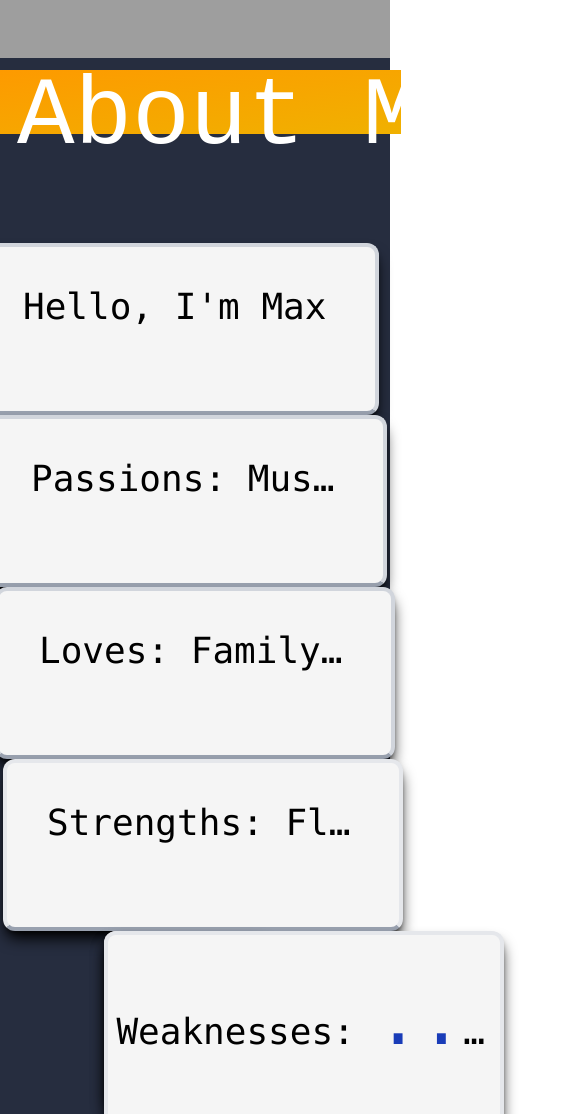
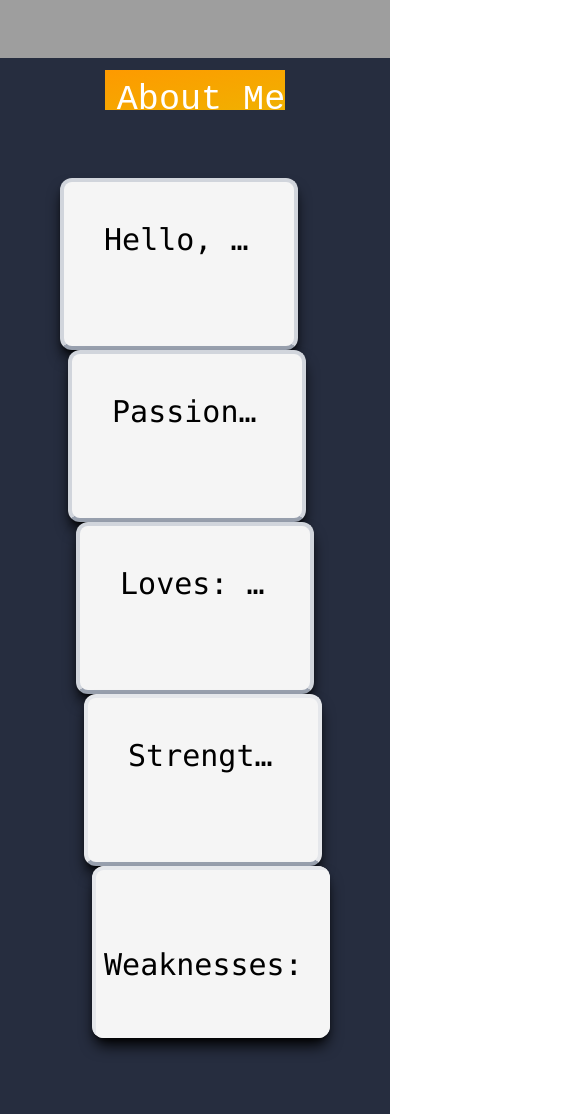
Before and after one commit to mbauerw/personal-website, a React (Vite) app: page / in a window 390 px wide. Shown: the part 886-2000 px from the top of the page, 585 px wide, since content can reach past the window. Built offline with nearby package versions, Linux system fonts and the light colour scheme; grey boxes are pictures that could not be loaded.

Commit message:
locked down breakpoints on front page. Implementing the content of expandable divs

```diff
--- a/src/components/Blank.jsx
+++ b/src/components/Blank.jsx
@@ -15,11 +15,11 @@ function Blank({
   const elementRef = useRef(null);
   const rafRef = useRef(null);
 
-  // Pass the ref directly as first argument
+  // paralax stuff
   const isInView = useInView(elementRef, {
     threshold: 0,
     triggerOnce: false,
-    rootMargin: '200px 0px 200px 0px' // Start parallax before element enters view
+    rootMargin: '200px 0px 200px 0px'
   });
 
   const calculateParallax = useCallback(() => {
@@ -30,10 +30,7 @@ function Blank({
     const elementCenter = rect.top + rect.height / 2;
     const windowCenter = window.innerHeight / 2;
 
-    // Calculate distance from window center (negative when above center, positive when below)
     const distance = elementCenter - windowCenter;
-
-    // Apply parallax effect based on distance and speed
     const parallaxOffset = -distance * speed;
 
     setOffsetY(parallaxOffset);
--- a/src/components/ExpandableDiv.jsx
+++ b/src/components/ExpandableDiv.jsx
@@ -7,10 +7,11 @@ function ExpandableDiv({
   imgId,
   sendState,
   isActive,
-  height="xl:h-[95%] h-24",
-  width="xl:w-24 w-[95%] xl:min-w-24",
+  height="xl:h-[95%] h-24 ",
+  width="xl:w-24 xl:min-w-24 w-[95%]",
   expandedHeight="xl:h-[95%] h-full",
   expandedWidth="xl:w-full w-[95%]",
+  children,
   className}
   ) {
   const [expanded, setExpanded] = useState(false);
@@ -37,9 +38,9 @@ function ExpandableDiv({
         `}
     >
       {!expanded && <p className="font-bold xl:[writing-mode:vertical-lr] xl:rotate-180 text-6xl p-4">{label}</p>}
-      {expanded && <div class="h-1/2 w-400 overflow-hidden"><Photo imgId={imgId}></Photo></div>}
+      {expanded && <div className="h-1/2 w-400 overflow-hidden"><Photo imgId={imgId}></Photo></div>}
 
-      {expanded && <div class="h-1/2 w-full">asdfasdfasdfa</div>}
+      {expanded && <div className="h-1/2 w-full">{children}</div>}
 
 
     </div>
--- a/src/components/Header.jsx
+++ b/src/components/Header.jsx
@@ -45,26 +45,6 @@ const Header = ({ heroRef, aboutRef, refs }) => {
 
   }
 
-  const [delayedVisible, setDelayedVisible] = useState(false);
-
-  useEffect(() => {
-    let timeout;
-
-    if (showElement) {
-      timeout = setTimeout(() => {
-        setDelayedVisible(true);
-      }, 1400);
-    } else {
-      setDelayedVisible(false);
-    }
-
-    return () => {
-      if (timeout) clearTimeout(timeout);
-    };
-  }, [showElement]);
-
-
-
   return (
     <div
       id="header-wrap"
--- a/src/components/Portrait.jsx
+++ b/src/components/Portrait.jsx
@@ -38,7 +38,9 @@ function Portrait({
         style={{
           backgroundPosition: `${offset}px`,
           width: `${width}px`,
-          height: `${height}px`
+          height: `${height}px`,
+          maxHeight: '80%',
+          maxWidth: '90%'
         }}
         >
         <div
@@ -51,7 +53,9 @@ function Portrait({
             className="absolute rounded-full pointer-events-none"
             style={{
               width: `${width-100}px`,
-              height: `${height-140}px`
+              height: `${height-140}px`,
+              maxHeight: '80%',
+              maxWidth: '90%'
             }}
             />
 
--- a/src/index.css
+++ b/src/index.css
@@ -13,6 +13,10 @@
   --color-tahiti: #3ab7bf;
   --color-bermuda: #78dcca;
   --color-logo: #494f55;
+  --breakpoint-xs: 30rem;
+  --breakpoint-2xl: 100rem;
+  --breakpoint-3xl: 120rem;
+
 }
 
 @layer utilities {
--- a/src/pages/Hero.jsx
+++ b/src/pages/Hero.jsx
@@ -15,46 +15,48 @@ const Hero = forwardRef(({ height = 900, minHeight = 900, className = "" }, ref)
   return (
     <div
       id="hero-wrap"
-      className={`w-full justify-center min-h-[1800px] ${className} grid lg:grid-cols-[4fr_5px_2fr] grid-rows-[1fr_6fr] grid-cols-1 space-y-10 lg:min-h-[1000px] lg:max-h-[1000px]`}
+      className={`w-full justify-center min-h-[1800px] ${className} grid lg:grid-cols-[4fr_5px_2fr] md:grid-rows-[1fr_6fr] grid-rows-[100px_6fr] grid-cols-1 space-y-10 lg:min-h-[1000px] lg:max-h-[1000px]`}
       ref={ref}>
       {/* banner   */}
-      <div className='col-span-full row-span-1 justify-self-center'>
-        <div className='bg-linear-to-br from-amber-500 to-yellow-500 h-16 w-103 justify-self-center'>
-          <p className='text-8xl text-white mt-3 ml-7 w-120 a6 weight-500 '>
-            About   Me
-          </p>
+      <div className='col-span-full row-span-1 w-full justify-self-center'>
+        <div className='bg-linear-to-br from-amber-500 to-yellow-500  justify-self-center
+          lg:h-16 lg:w-110 md:h-13 md:w-90 xs:h-11 xs:w-70 h-10 mt-3'>
+            <p className='text-white sm:ml-7 a6 xs:pt-3 pt-1 weight-500 lg:text-8xl lg:w-160 md:text-7xl md:w-140 sm:text-6xl xs:w-[140%] xs:text-6xl w-[110%] text-[9cqw] ml-3'>
+              About   Me
+            </p>
+          </div>
         </div>
-      </div>
       {/* blurbs   */}
       <div className='col-span-1 relative rounded-sm row-span-1 max-h-[900px] grid grid-cols-1 grid-rows-5 bg-neutral-00/40 w-[95%] h-[95%] lg:min-h-[500px] px-5 justify-self-center content-center lg:justify-center justify-items-center py-5'>
-      <p className='group w-1/2 min-w-100 z-1 text-4xl hover:!text-5xl p3 bg-neutral-100 shadow-lg shadow-black antialiased border-gray-300 border-4 border-b-gray-400 p-10 rounded-xl -mt-0
-          hover:z-10 hover:w-full hover:overflow-visible hover:-ml-6 hover:whitespace-normal hover:min-h-50 hover:h-
-          lg:-ml-32 lg:mr-0 -ml-4 mr-4 truncate transition-all duration-1000 '>
+      <p className='group w-1/2 xs:min-w-100 min-w-[72%] z-1 xs:text-4xl text-3xl hover:!text-5xl p3 bg-neutral-100 shadow-lg shadow-black antialiased border-gray-300 border-4 border-b-gray-400 p-10 rounded-xl -mt-0
+          hover:z-10 hover:w-full hover:overflow-visible hover:-ml-6 hover:whitespace-normal hover:min-h-50
+          lg:-ml-32 lg:mr-0 -ml-4 mr-4 truncate transition-all duration-1000 transform hover:-translate-y-6  '>
           Hello, I'm  <a className="group-hover:text-blue-800 group-hover:font-semibold group-hover:text-7xl transition-all duration-400"> Max </a>
           </p>
-        <p className='group w-1/2 min-w-100 z-1 p3 text-4xl bg-neutral-100 shadow-lg shadow-black antialiased border-gray-300 border-4 border-b-gray-400 p-10 rounded-xl
+        <p className='group w-1/2 xs:min-w-100 min-w-[72%] z-1 p3 xs:text-4xl text-3xl bg-neutral-100 shadow-lg shadow-black antialiased border-gray-300 border-4 border-b-gray-400 p-10 rounded-xl
           hover:z-11 hover:w-full hover:!text-5xl hover:overflow-visible hover:w-full hover:-ml-2  hover:whitespace-normal hover:min-h-60 sm:hover:h-100 md:hover:h-80 lg:hover:h-60 hover:h-140 hover:p-4
-          lg:-ml-16 lg:mr-4 lg:-mt-8 -ml-2 mr-2 truncate transision-all duration-1000  '>
+          lg:-ml-16 lg:mr-4 lg:-mt-8 -ml-2 mr-2 truncate transision-all duration-1000 transform hover:-translate-y-14  '>
           Passions: <a className="group-hover:underline group-hover:text-red-600">Music</a>, learning, <Link to="/portfolio" className="group-hover:underline group-hover:decoration-wavy group-hover:text-emerald-500 transision-all duration-500">web development</Link>, reading,
           guitar (electric == classical), piano, tennis, greek yogurt
           </p>
-        <p className='group w-1/2 min-w-100 max-h-55 z-2  p3 text-4xl hover:!text-5xl bg-neutral-100 shadow-lg shadow-black antialiased border-gray-300 border-4 border-b-gray-400 p-10 rounded-xl
+        <p className='group w-1/2 xs:min-w-100 min-w-[72%] min-w-100 max-h-55 z-2  p3 xs:text-4xl text-3xl hover:!text-5xl bg-neutral-100 shadow-lg shadow-black antialiased border-gray-300 border-4 border-b-gray-400 p-10 rounded-xl
           hover:z-12 hover:w-full hover:z-10 hover:w-full hover:overflow-visible hover:whitespace-normal hover:max-h-55 hover:max-h-60 hover:h-60
-          lg:-ml-0 lg:mr-8 lg:-mt-8 ml-0 mr-0 truncate transision-all duration-1000'>
+          lg:-ml-0 lg:mr-8 lg:-mt-8 ml-0 mr-0 truncate transision-all duration-1000 transform hover:-translate-y-14 '>
             Loves: Family, Friends, Pets
           </p>
-        <p className='relative w-1/2 min-w-100 z-3 hover:z-10 p3 text-4xl hover:!text-5xl bg-neutral-100 shadow-lg shadow-black antialiased border-gray-200 border-4 border-b-gray-400 rounded-xl w-1/2 col-span-1 p-10  truncate
+        <p className='relative w-1/2 xs:min-w-100 min-w-[72%] z-3 hover:z-10 p3 xs:text-4xl text-3xl hover:!text-5xl bg-neutral-100 shadow-lg shadow-black antialiased border-gray-200 border-4 border-b-gray-400 rounded-xl w-1/2 col-span-1 p-10  truncate
         hover:z-13 hover:w-full hover:overflow-visible hover:whitespace-normal hover:h-80 sm:hover:h-70 md:hover:h-60 lg:hover:h-55 hover:pt-5
-        lg:ml-0 lg:mr-0 lg:-mt-8 ml-2 -mr-2  truncate transision-all duration-1000
+        lg:ml-0 lg:mr-0 lg:-mt-8 ml-2 -mr-2  truncate transision-all duration-1000 transform hover:-translate-y-14
         '>
           Strengths: Flexibility, creativity, determination, patience
         </p>
-        <div className='relative z-3 transision:all duration-1000 p3 w-1/2 text-4xl bg-neutral-100 shadow-lg shadow-black antialiased rounded-xl row-span-1 col-span-1 lg:-mt-8 lg:ml-4 lg:-mr-4
-         hover:z-10 hover:w-full -ml-2 mr-2'>
+        <div className='relative w-1/2 xs:min-w-100 min-w-[72%] z-3 hover:z-10 p3 text-4xl hover:!text-5xl bg-neutral-100 shadow-lg shadow-black antialiased border-gray-200 rounded-xl w-1/2 col-span-1  truncate
+        hover:overflow-visible hover:whitespace-normal hover:h-80 sm:hover:h-70 md:hover:h-60 lg:hover:h-55 hover:w-full
+        lg:ml-4 lg:-mr-2 lg:-mt-8 ml-4 -mr-4  truncate transision-all duration-1000 transform hover:-translate-y-14 '>
           {!hovered ? (
-            <p className='absolute z-3 min-w-100 min-h-55 hover:z-10 p3 text-4xl hover:!text-5xl bg-neutral-100 shadow-lg shadow-black antialiased border-gray-200 border-4 border-b-gray-400 rounded-xl w-full h-full p-2
-              hover:z-14 hover:w-full hover:overflow-visible hover:whitespace-normal hover:h-55 hover:-ml-0 hover:mr-8
-              lg:ml-0 lg:mr-0 truncate transision-all duration-1000'
+            <p className='absolute z-3 xs:min-w-full min-w-[110%] min-h-55 hover:z-10 p3 xs:text-4xl text-3xl hover:!text-2xl bg-neutral-100 shadow-lg shadow-black antialiased border-gray-200 border-4 border-b-gray-400 rounded-xl  h-full p-2
+              hover:z-14 sm:hover:w-full hover:overflow-visible hover:whitespace-normal hover:min-h-full hover:-ml-0 hover:mr-8
+              lg:ml-0 lg:mr-0 truncate  transision-all duration-1000 '
               onMouseEnter={mouseEnter}
               onMouseLeave={mouseLeave} >
                <br />
@@ -62,9 +64,9 @@ const Hero = forwardRef(({ height = 900, minHeight = 900, className = "" }, ref)
             </p>
 
           ) : (
-            <p className='absolute z-3 min-w-100 hover:z-10 p3 text-4xl hover:!text-5xl bg-neutral-100 shadow-lg shadow-black antialiased border-gray-200 border-4 border-b-gray-400 rounded-xl w-full h-auto
-              hover:z-14 hover:w-full hover:overflow-visible hover:whitespace-normal hover:-ml-0 hover:mr-4
-              lg:-ml-0 lg:mr-0 lg:-mt-8 truncate transision-all duration-1000
+            <p className='absolute z-3 xs:min-w-full min-w-[110%] hover:z-10 p3 text-4xl hover:!text-4xl bg-neutral-100 shadow-lg shadow-black antialiased border-gray-200 border-4 border-b-gray-400 rounded-xl
+              hover:z-14 sm:hover:w-full hover:overflow-visible hover:whitespace-normal hover:-ml-0 hover:mr-4 hover:min-h-full
+              lg:-ml-0 lg:mr-0 lg:-mt-0 truncate transision-all duration-1000
             '
               onMouseEnter={mouseEnter}
               onMouseLeave={mouseLeave} >
@@ -77,7 +79,7 @@ const Hero = forwardRef(({ height = 900, minHeight = 900, className = "" }, ref)
 
       </div>
       {/* line */}
-      <div className='bg-white lg:-mt-8 lg:mb-[10px] z-0 lg:col-span-1 lg:row-span-1 row-span-1 col-span-1 lg:h-full h-2 lg:w-[95%] lg:mr-0 lg:-ml-2 mr-4 ml-4 '>
+      <div className='bg-white lg:-mt-8 lg:mb-[10px] z-0 lg:col-span-1 lg:row-span-1 row-span-1 col-span-1 lg:h-full h-2 lg:w-[95%] lg:mr-0 lg:-ml-2 mr-4 ml-4 xs:max-w-screen '>
       </div>
       {/* portrait   */}
       <div id="portrait-wrap" className='col-span-1 row-span-1 w-[95%] h-[95%] justify-self-center content-center'>
```
Also changed, not shown: src/pages/About.jsx (+25 -6 lines), src/components/AboutText.jsx (added).
